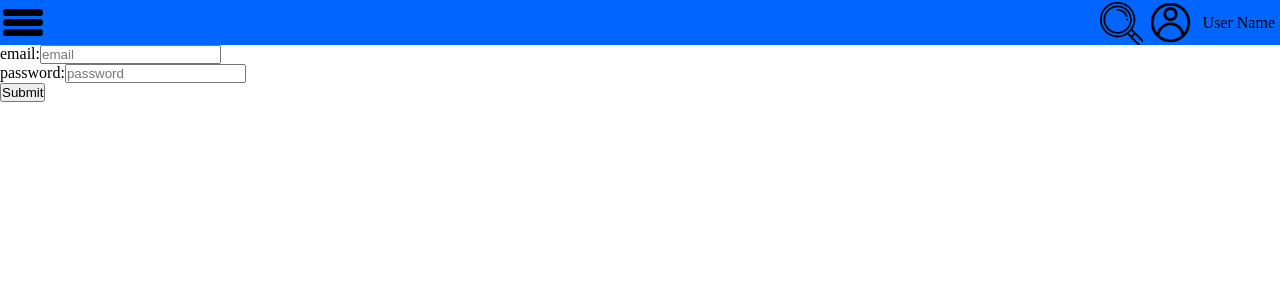
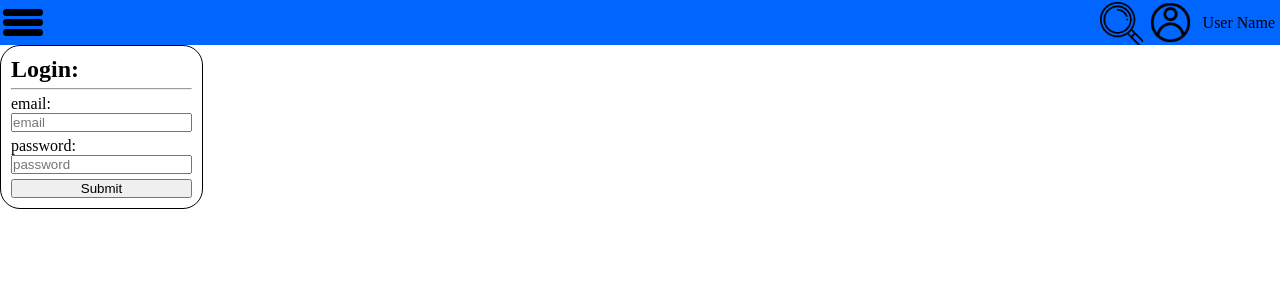
Before and after one commit to it-pizza/react, a React (Vite) app: page /login in a window 1280 px wide. Shown: the top 300 px of the page. Built offline with nearby package versions, Linux system fonts and the light colour scheme.

Commit message:
feat(login.tsx): login style

```diff
--- /dev/null
+++ b/src/widgets/login-form/login.scss
@@ -0,0 +1,10 @@
+.login__form {
+    display: grid;
+    width: min-content;
+    padding: 10px;
+    grid-template-columns: min-content;
+    gap: 5px;
+    border: 1px solid black;
+    border-radius: 20px;
+
+}
--- a/src/widgets/login-form/login.tsx
+++ b/src/widgets/login-form/login.tsx
@@ -1,5 +1,6 @@
 import { useRef, useState} from "react";
 import { LoginInput } from "../../features";
+import "./login.scss"
 
 export interface ILogin {
     email?: string
@@ -17,8 +18,10 @@ export function LoginForm() {
 
     return (
         <form ref={formRef} className="login__form" onSubmit={(event) => FormSubmitData(event)}>
-                <LoginInput name="email" setValue={setUseLogin} value={useLogin} />
-                <LoginInput name="password" setValue={setUseLogin} value={useLogin} />
+            <h1 className="form__title">Login:</h1>
+            <hr></hr>
+            <LoginInput name="email" setValue={setUseLogin} value={useLogin} />
+            <LoginInput name="password" setValue={setUseLogin} value={useLogin} />
             <button type="submit">Submit</button>
         </form>
     )
```
